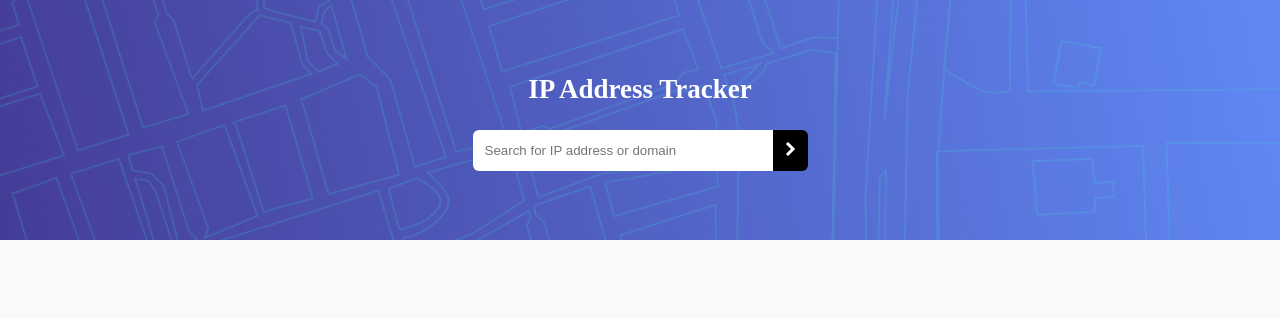
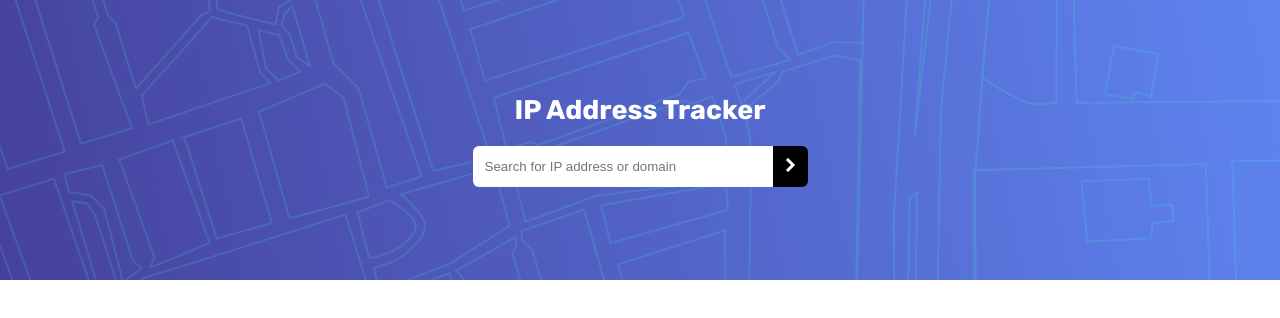
Before and after one commit to DhanashreeKharade451/IP-Address-Tracker-React, a React (Vite) app: page / in a window 1280 px wide. Shown: the top 318 px of the page. Built offline with nearby package versions, Linux system fonts and the light colour scheme; no server answers.

Commit message:
style adjustment

```diff
--- a/src/components/SearchIPAddress.jsx
+++ b/src/components/SearchIPAddress.jsx
@@ -2,8 +2,7 @@ import { useState } from "react";
 import arrowIcon from "../assets/images/icon-arrow.svg";
 import bgImage from "../assets/images/pattern-bg-desktop.png";
 
-
-const SearchIPAddress = ({fetchIp}) => {
+const SearchIPAddress = ({ fetchIp }) => {
   const [query, setQuery] = useState("");
 
   const handleSubmit = (e) => {
@@ -20,10 +19,12 @@ const SearchIPAddress = ({fetchIp}) => {
         backgroundSize: "cover",
         backgroundPosition: "top center",
         backgroundRepeat: "no-repeat",
-     height: "30vh",
+        height: "35vh",
         display: "flex",
         flexDirection: "column",
         alignItems: "center",
+        padding: "2rem",
+        textAlign: "center",
         justifyContent: "center",
       }}
     >
@@ -44,7 +45,6 @@ const SearchIPAddress = ({fetchIp}) => {
         </div>
       </form>
     </div>
-
   );
 };
 
--- a/src/index.css
+++ b/src/index.css
@@ -1,8 +1,4 @@
-
-:root {
-  --Very-Dark-Gray: hsl(0, 0%, 17%);
-  --Dark-Gray: hsl(0, 0%, 59%);
-}
+@import url('https://fonts.googleapis.com/css2?family=Rubik:wght@400;500;700&display=swap');
 
 
 * {
@@ -12,13 +8,11 @@
 }
 
 body{
+  margin:0;
+  font-family: 'Rubik', sans-serif;
   font-size: 18px;
-  /* font-weight: 400; */
-  min-height: 100vh;
-  margin: 0;
-  color: var(--Very-Dark-Gray);
-  background-color: #f9f9f9;
-  line-height: 1.5;
+  color: hsl(0, 0%, 17%)
+
 
 }
 
@@ -53,103 +47,54 @@ body{
 /* Info card */
 
 .middle{
-  display:flex;
-  justify-content:space-around;
-  background:white;
-  width:80%;
-  margin:-30px auto 20px auto;
-  padding:20px;
-  border-radius:10px;
-  box-shadow:0 5px 20px rgba(0,0,0,0.2);
+  display:grid;
+  grid-template-columns: repeat(4,1fr);
+  gap: 1.5 rem;
+   background:white;
+   border-radius:12px;
+    padding:2rem;
+   width:min(1100px, 90%);
+  margin: -7px auto 0;
+  box-shadow: 0 10px 25px rgba(0,0,0,0.15);
+  position: relative;
+  z-index: 2;
 }
 
+
+
 .info-item{
-  display:flex;
-  flex-direction:column;
+  /* display:flex;
+  flex-direction:column; */
+
+  text-align: center;
 }
 
 .label{
   font-size:12px;
+  letter-spacing: 1px;
+  font-weight: 700;
   color:gray;
 }
 
 .value{
   font-size:18px;
-  font-weight:bold;
+  font-weight:500;
+  margin-top: 0.5rem;
+
 }
+
 
 /* map */
 
 #map{
   width:100%;
   height:60vh;
-}
-/*
-:root {
-  font-family: system-ui, Avenir, Helvetica, Arial, sans-serif;
-  line-height: 1.5;
-  font-weight: 400;
-
-  color-scheme: light dark;
-  color: rgba(255, 255, 255, 0.87);
-  background-color: #242424;
-
-  font-synthesis: none;
-  text-rendering: optimizeLegibility;
-  -webkit-font-smoothing: antialiased;
-  -moz-osx-font-smoothing: grayscale;
+  position: relative;
+  z-index: 1;
 }
 
-a {
-  font-weight: 500;
-  color: #646cff;
-  text-decoration: inherit;
+@media(max-width:900px){
+  .middle{
+    grid-template-columns: repeat(2,1fr);
+  }
 }
-a:hover {
-  color: #535bf2;
-}
-
-body {
-  margin: 0;
-  display: flex;
-  place-items: center;
-  min-width: 320px;
-  min-height: 100vh;
-}
-
-h1 {
-  font-size: 3.2em;
-  line-height: 1.1;
-}
-
-button {
-  border-radius: 8px;
-  border: 1px solid transparent;
-  padding: 0.6em 1.2em;
-  font-size: 1em;
-  font-weight: 500;
-  font-family: inherit;
-  background-color: #1a1a1a;
-  cursor: pointer;
-  transition: border-color 0.25s;
-}
-button:hover {
-  border-color: #646cff;
-}
-button:focus,
-button:focus-visible {
-  outline: 4px auto -webkit-focus-ring-color;
-}
-
-@media (prefers-color-scheme: light) {
-  :root {
-    color: #213547;
-    background-color: #ffffff;
-  }
-  a:hover {
-    color: #747bff;
-  }
-  button {
-    background-color: #f9f9f9;
-  }
-} */
```
Lines whose indentation alone changed are shown as unchanged.
